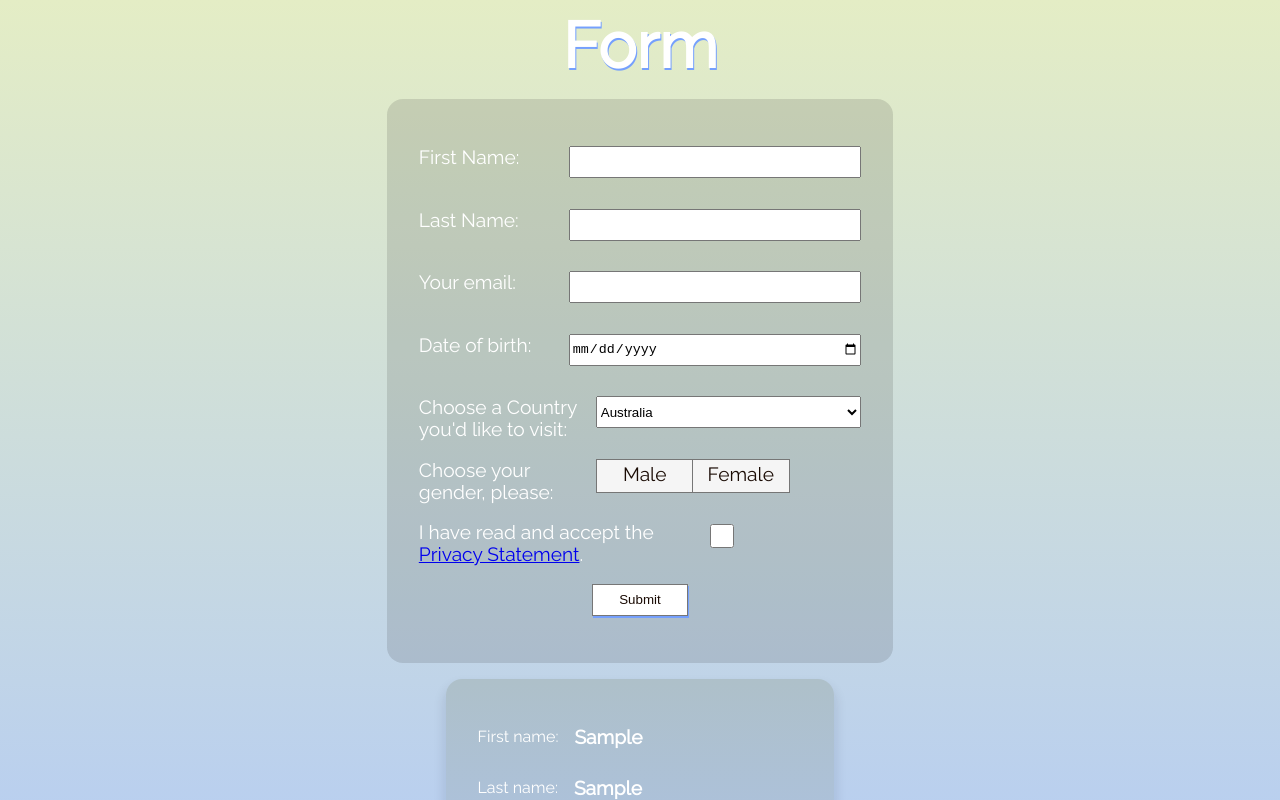
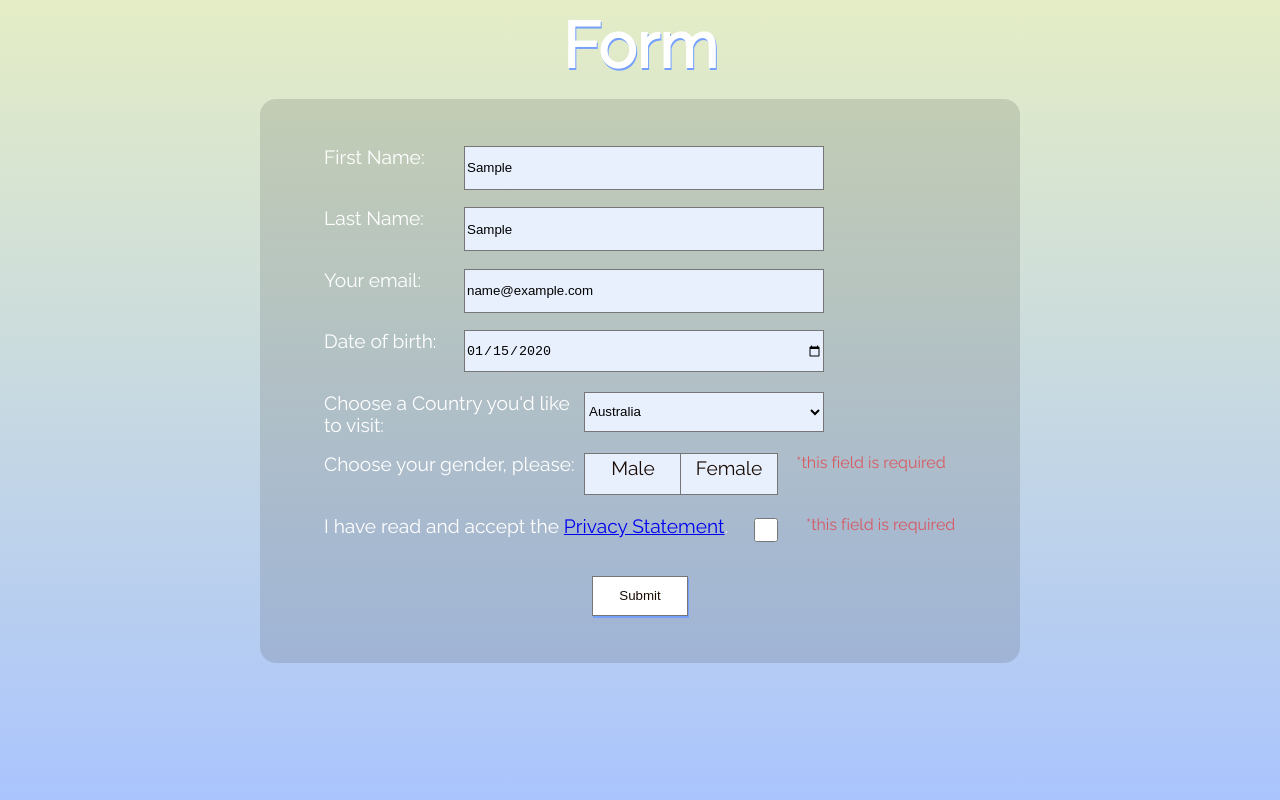
Before and after one commit to IamDarya/iamdarya-REACT2021Q3, a React app: page / in a window 1280 px wide. Both pictures are taken after typing "Sample", "Sample", "name@example.com", "2020-01-15" into the empty fields and a click on the input "Submit". Shown: the top 800 px of the page. Built offline with nearby package versions, Linux system fonts and the light colour scheme.

Commit message:
feat: add valifation

```diff
--- a/src/app.tsx
+++ b/src/app.tsx
@@ -9,9 +9,8 @@ export function App(): JSX.Element {
     <>
       <h1>Form</h1>
       <FormOfRegistration setFormValues={setFormValues} />
-      <div>
+      <div className='cards-wrapper'>
         {formValues.map((item, index) => (
-          // return <CardWithData item={item} key={index}/>
           <CardWithData item={item} key={index} />
         ))}
       </div>
--- a/src/cards-with-data/card-interface.tsx
+++ b/src/cards-with-data/card-interface.tsx
@@ -5,5 +5,5 @@ export interface CardInterface {
   dateOfBirth: string;
   country: string;
   gender: string;
-  agreementAgree: boolean;
+  agreementAgree: string | boolean;
 }
--- a/src/cards-with-data/cards-with-data.tsx
+++ b/src/cards-with-data/cards-with-data.tsx
@@ -34,7 +34,7 @@ export function CardWithData(props: PropsWithData): JSX.Element {
       </section>
       <section>
         <p>Agreement: </p>
-        <h2>{props.item.agreementAgree}</h2>
+        <h2>{props.item.agreementAgree.toString()}</h2>
       </section>
     </div>
   );
--- a/src/form-of-registration/form-of-registration.scss
+++ b/src/form-of-registration/form-of-registration.scss
@@ -2,12 +2,21 @@ form {
   display: flex;
   flex-direction: column;
   justify-content: space-around;
-  width: 35%;
+  width: fit-content;
   height: 500px;
-  padding: 2rem;
+  padding: 2rem 4rem;
   background-color: #26272724;
   border-radius: 1rem;
   margin: auto;
+}
+
+input[type="text" i],
+input[type="email" i],
+input[type="date" i],
+.countries-wrapper > select {
+  height: 2.5rem;
+  background-color: rgb(232, 240, 254);
+  border: solid 1px #767676;
 }
 
 label {
@@ -17,20 +26,20 @@ label {
 form > div {
   display: grid;
   grid-auto-flow: column;
-  grid-template-columns: 150px auto;
+  grid-template-columns: 140px 360px 160px;
   grid-template-rows: 2rem;
 }
 
 .gender {
-  grid-template-columns: 40% 6rem;
+  grid-template-columns: 260px 6rem auto;
 }
 
 .countries-wrapper {
-  grid-template-columns: 40% auto;
+  grid-template-columns: 260px 240px 150px;
 }
 
 .agreement-wrapper {
-  grid-template-columns: 65% auto;
+  grid-template-columns: 426px 3rem 160px;
 }
 
 a:hover {
@@ -41,11 +50,11 @@ a:hover {
 .submit {
   display: inline-block;
   width: 6rem;
-  height: 2rem;
+  height: 2.5rem;
   line-height: 28px;
   text-align: center;
   color: #1a0b04;
-  background-color: #f5f5f5;
+  background-color: rgb(232, 240, 254);
   cursor: pointer;
   border: solid 1px #767676;
   border-color: -internal-light-dark(rgb(118, 118, 118), rgb(133, 133, 133));
@@ -74,3 +83,14 @@ a:hover {
   width: 1.5rem;
   height: 1.5rem;
 }
+
+.errors {
+  color: rgba(255, 0, 0, 0.527);
+  margin-left: 0.5rem;
+}
+
+@media screen and (max-width: 1400px) {
+  form {
+    width: 50%;
+  }
+}
--- a/src/form-of-registration/form-of-registration.tsx
+++ b/src/form-of-registration/form-of-registration.tsx
@@ -1,7 +1,19 @@
-import React, { useState } from "react";
+import React, { useEffect, useState } from "react";
 import "./form-of-registration.scss";
 import "../style.scss";
 import { CardInterface } from "../cards-with-data/card-interface";
+
+interface Errors {
+  firstName?: string;
+  lastName?: string;
+  email?: string;
+  dateOfBirth?: string;
+  gender?: string;
+  agreementAgree?: boolean;
+}
+
+const todayDay = new Date().toISOString().slice(0, 10).replaceAll("-", "");
+const emailValidReg = /^(([^<>()[\]\\.,;:\s@"]+(\.[^<>()[\]\\.,;:\s@"]+)*)|(".+"))@(([[0-9]{1,3}\.[0-9]{1,3}\.[0-9]{1,3}\.[0-9]{1,3}])|(([a-zA-Z\-0-9]+\.)+[a-zA-Z]{2,}))$/;
 
 export function FormOfRegistration(props: {
   setFormValues: React.Dispatch<React.SetStateAction<CardInterface[]>>;
@@ -13,6 +25,8 @@ export function FormOfRegistration(props: {
   const [country, setCountry] = useState("Australia");
   const [gender, setGender] = useState("");
   const [agreementAgree, setAgreementAgree] = useState(false);
+  const [errors, setErrors] = useState({} as Errors);
+  const [submitClicked, setSubmitClicked] = useState(false);
 
   const reset = () => {
     setFirstName("");
@@ -22,15 +36,34 @@ export function FormOfRegistration(props: {
     setCountry("Australia");
     setGender("");
     setAgreementAgree(false);
+    setSubmitClicked(false);
   };
 
-  const validation = (dataToValidate: CardInterface) => {
+  const validation = () => {
+    setErrors({});
+    if (!agreementAgree) {
+      setErrors((state) => ({ ...state, agreementAgree }));
+    }
+    if (firstName === "") {
+      setErrors((state) => ({ ...state, firstName }));
+    }
+    if (lastName === "") {
+      setErrors((state) => ({ ...state, lastName }));
+    }
+    if (email === "") {
+      setErrors((state) => ({ ...state, email }));
+    }
+    if (dateOfBirth === "") {
+      setErrors((state) => ({ ...state, dateOfBirth }));
+    }
+    if (gender === "") {
+      setErrors((state) => ({ ...state, gender }));
+    }
+  };
 
-  }
-
-  const handleSubmit = (event: React.FormEvent<HTMLFormElement>) => {
-    event.preventDefault();
-    validation({
+  useEffect(() => {
+    validation();
+  }, [
     firstName,
     lastName,
     email,
@@ -38,7 +71,13 @@ export function FormOfRegistration(props: {
     country,
     gender,
     agreementAgree,
-    });
+  ]);
+
+  const handleSubmit = (event: React.FormEvent<HTMLFormElement>) => {
+    event.preventDefault();
+    setSubmitClicked(true);
+
+    if (Object.keys(errors).length === 0) {
       props.setFormValues((state: CardInterface[]) => [
         ...state,
         {
@@ -52,6 +91,7 @@ export function FormOfRegistration(props: {
         },
       ]);
       reset();
+    }
   };
 
   return (
@@ -62,10 +102,14 @@ export function FormOfRegistration(props: {
           <input
             value={firstName}
             type="text"
+            pattern="[a-zA-Z][a-zA-Z ]{2,30}"
             id="firstName"
             name="firstName"
             onChange={(event) => setFirstName(event.target.value)}
           />
+          {errors.firstName === "" && submitClicked === true && (
+            <span className="errors">*this field is required</span>
+          )}
         </div>
 
         <div>
@@ -73,10 +117,14 @@ export function FormOfRegistration(props: {
           <input
             value={lastName}
             type="text"
+            pattern="[a-zA-Z][a-zA-Z ]{2,30}"
             id="lastName"
             name="lastName"
             onChange={(event) => setLastName(event.target.value)}
           />
+          {errors.lastName === "" && submitClicked === true && (
+            <span className="errors">*this field is required</span>
+          )}
         </div>
 
         <div>
@@ -88,6 +136,9 @@ export function FormOfRegistration(props: {
             name="email"
             onChange={(event) => setEmail(event.target.value)}
           />
+          {(errors.email === "" || !email.match(emailValidReg)) && submitClicked === true && (
+            <span className="errors">*this field is required</span>
+          )}
         </div>
 
         <div>
@@ -99,6 +150,14 @@ export function FormOfRegistration(props: {
             name="dateOfBirth"
             onChange={(event) => setDateOfBirth(event.target.value)}
           />
+          {submitClicked === true &&
+            (errors.dateOfBirth === "" ||
+              parseInt(todayDay, 10) <=
+                parseInt(dateOfBirth.replaceAll("-", ""), 10)) && (
+            <span className="errors">
+                *this field is required and the date must be less than today
+            </span>
+          )}
         </div>
 
         <div className="countries-wrapper">
@@ -136,8 +195,8 @@ export function FormOfRegistration(props: {
               name="answer"
               id="male"
               value={gender}
-              checked={gender==='male'}
-              onChange={(event) => setGender("male")}
+              checked={gender === "male"}
+              onChange={() => setGender("male")}
             />
             <label className="gender" htmlFor="male">
               Male
@@ -149,13 +208,16 @@ export function FormOfRegistration(props: {
               name="answer"
               id="female"
               value={gender}
-              checked={gender==='female'}
-              onChange={(event) => setGender("female")}
+              checked={gender === "female"}
+              onChange={() => setGender("female")}
             />
             <label className="gender" htmlFor="female">
               Female
             </label>
           </div>
+          {errors.gender === "" && submitClicked === true && (
+            <span className="errors">*this field is required</span>
+          )}
         </div>
 
         <div className="agreement-wrapper">
@@ -167,8 +229,11 @@ export function FormOfRegistration(props: {
             className="agreement-checkbox"
             checked={agreementAgree}
             onChange={() => setAgreementAgree((prev) => !prev)}
-          />{" "}
+          />
           {/* function(prev) { return !prev; } */}
+          {(errors.agreementAgree !== undefined && submitClicked === true) && (
+            <span className="errors">*this field is required</span>
+          )}
         </div>
 
         <input type="submit" className="submit btn" value="Submit" />
--- a/src/style.scss
+++ b/src/style.scss
@@ -21,6 +21,12 @@ h2 {
   font-size: 1.2rem;
 }
 
+.cards-wrapper {
+  display: flex;
+  flex-wrap: wrap;
+  margin-top: 2rem;
+}
+
 .one-card-wrapper {
   background-image: linear-gradient(#aec0c9, #a9c4ff);
   box-shadow: 0px 8px 12px 2px rgb(7 15 50 / 11%);
@@ -30,8 +36,8 @@ h2 {
   /* text-align: center; */
   margin: 1rem auto;
   padding: 2rem;
-  height: fit-content;
-  width: fit-content;
+  height: 365px;
+  width: 360px;
   border-radius: 1rem;
   transition: 1s;
 }
```
Lines whose indentation alone changed are shown as unchanged.
